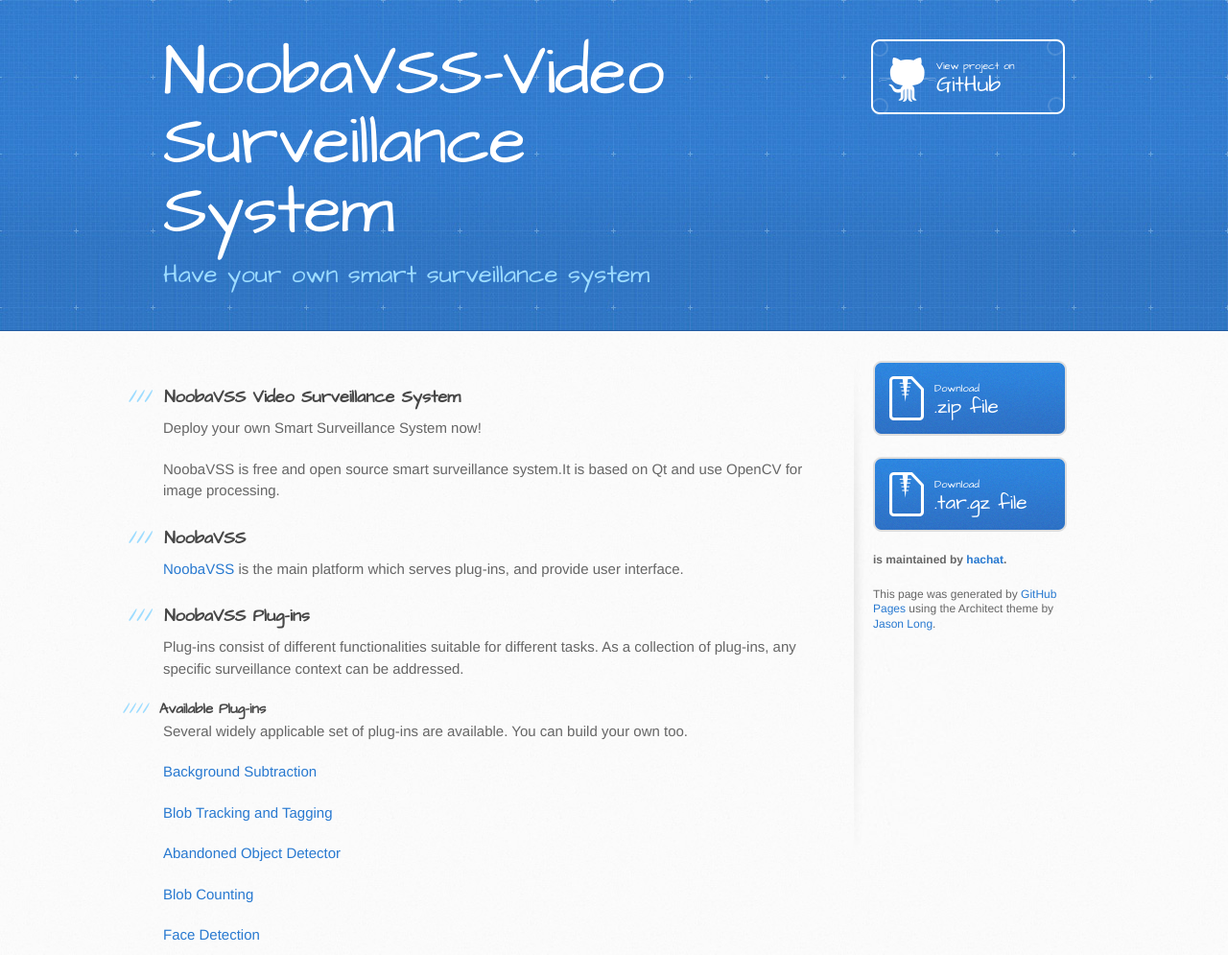
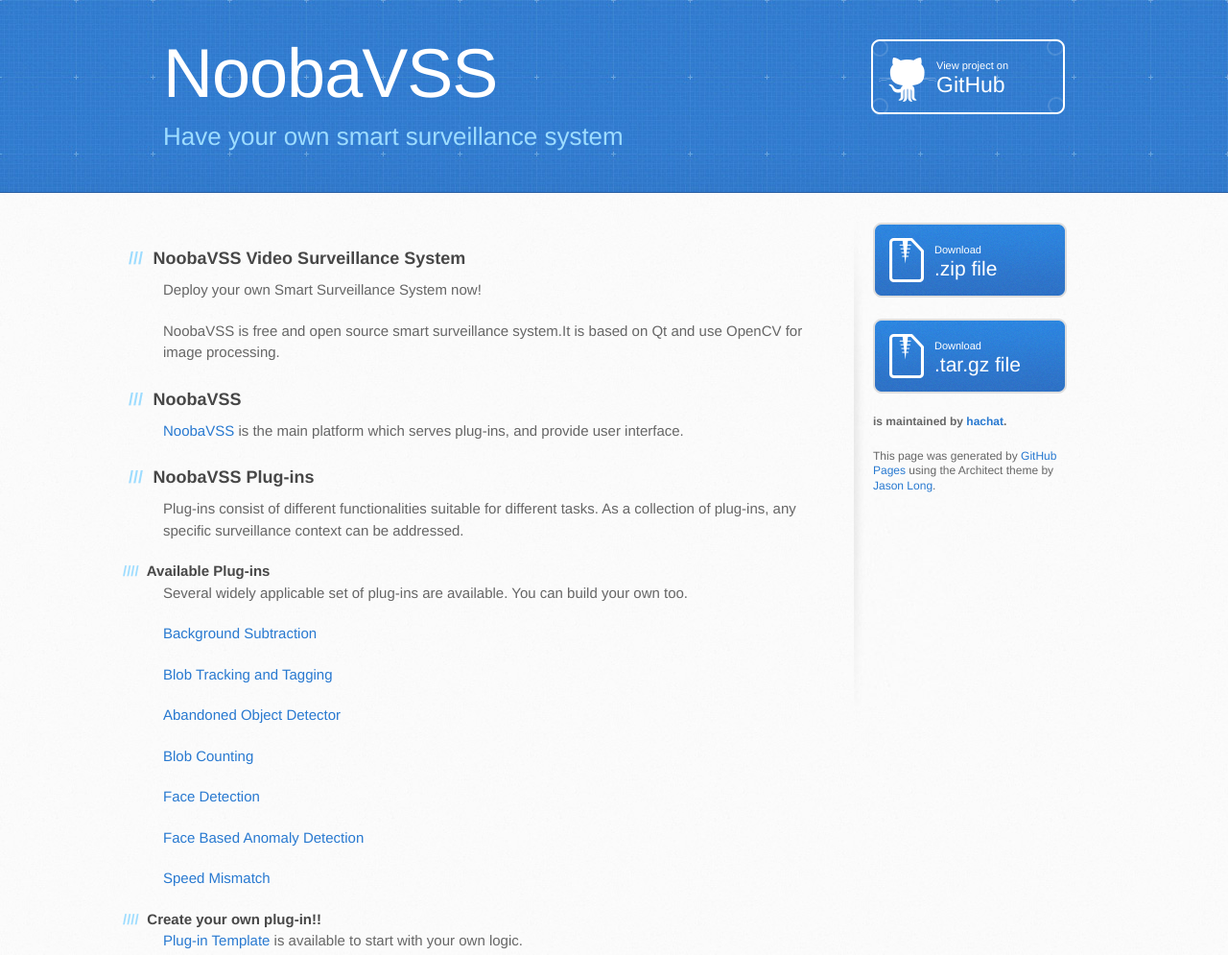
Before and after one commit to hachat/NoobaVSS-Meta, a plain HTML site: page index.html in a window 1280 px wide. Shown: the top 995 px of the page at 96% size. Drawn offline with Linux system fonts and the light colour scheme.

Commit message:
Changed the font of headers and changed the title and header of the main page

```diff
--- a/index.html
+++ b/index.html
@@ -13,13 +13,13 @@
     <script src="//html5shiv.googlecode.com/svn/trunk/html5.js"></script>
     <![endif]-->
 
-    <title>NoobaVSS-Video Surveillance System by hachat</title>
+    <title>NoobaVSS-Video Surveillance System</title>
   </head>
 
   <body>
     <header>
       <div class="inner">
-        <h1>NoobaVSS-Video Surveillance System</h1>
+        <h1>NoobaVSS</h1>
         <h2>Have your own smart surveillance system </h2>
         <a href="https://github.com/hachat/NoobaVSS-Meta" class="button"><small>View project on</small>GitHub</a>
       </div>
--- a/stylesheets/stylesheet.css
+++ b/stylesheets/stylesheet.css
@@ -51,7 +51,7 @@ body {
   font-size: 15px;
   line-height: 1.5;
   background: #fafafa url(../images/body-bg.jpg) 0 0 repeat;
-  font-family: 'Helvetica Neue', Helvetica, Arial, serif;
+  font-family: Helvetica, Arial, serif;
   font-weight: 400;
   color: #666;
 }
@@ -66,7 +66,7 @@ a:hover {
 header {
   padding-top: 40px;
   padding-bottom: 40px;
-  font-family: 'Architects Daughter', 'Helvetica Neue', Helvetica, Arial, serif;
+  font-family: Helvetica, Arial, serif;
   background: #2e7bcf url(../images/header-bg.jpg) 0 0 repeat-x;
   border-bottom: solid 1px #275da1;
 }
@@ -136,7 +136,7 @@ a.button {
   color: #fff;
   padding-left: 68px;
   padding-top: 22px;
-  font-family: 'Architects Daughter', 'Helvetica Neue', Helvetica, Arial, serif;
+  font-family: Helvetica, Arial, serif;
 }
 a.button small {
   display: block;
@@ -225,7 +225,7 @@ form {
 /* GENERAL ELEMENT TYPE STYLES */
 
 #main-content h1 {
-  font-family: 'Architects Daughter', 'Helvetica Neue', Helvetica, Arial, serif;
+  font-family: Helvetica, Arial, serif;
   font-size: 2.8em;
   letter-spacing: -1px;
   color: #474747;
@@ -239,7 +239,7 @@ form {
 }
 
 #main-content h2 {
-  font-family: 'Architects Daughter', 'Helvetica Neue', Helvetica, Arial, serif;
+  font-family: Helvetica, Arial, serif;
   font-size: 22px;
   font-weight: bold;
   margin-bottom: 8px;
@@ -253,7 +253,7 @@ form {
 }
 
 #main-content h3 {
-  font-family: 'Architects Daughter', 'Helvetica Neue', Helvetica, Arial, serif;
+  font-family: Helvetica, Arial, serif;
   font-size: 18px;
   font-weight: bold;
   margin-top: 24px;
@@ -269,7 +269,7 @@ form {
 }
 
 #main-content h4 {
-  font-family: 'Architects Daughter', 'Helvetica Neue', Helvetica, Arial, serif;
+  font-family: Helvetica, Arial, serif;
   font-size: 15px;
   font-weight: bold;
   color: #474747;
@@ -283,7 +283,7 @@ h4:before {
 }
 
 #main-content h5 {
-  font-family: 'Architects Daughter', 'Helvetica Neue', Helvetica, Arial, serif;
+  font-family: Helvetica, Arial, serif;
   font-size: 14px;
   color: #474747;
 }
@@ -295,7 +295,7 @@ h5:before {
 }
 
 #main-content h6 {
-  font-family: 'Architects Daughter', 'Helvetica Neue', Helvetica, Arial, serif;
+  font-family: Helvetica, Arial, serif;
   font-size: .8em;
   color: #474747;
 }
```
